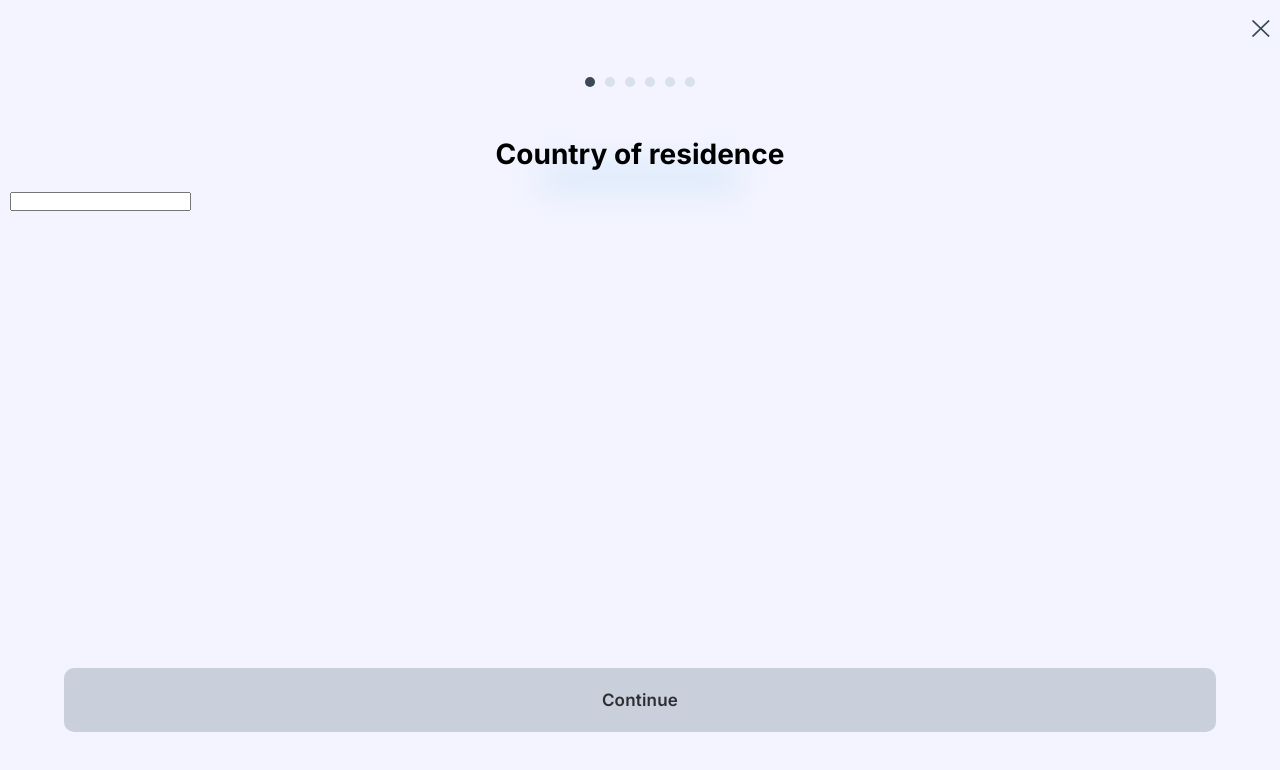
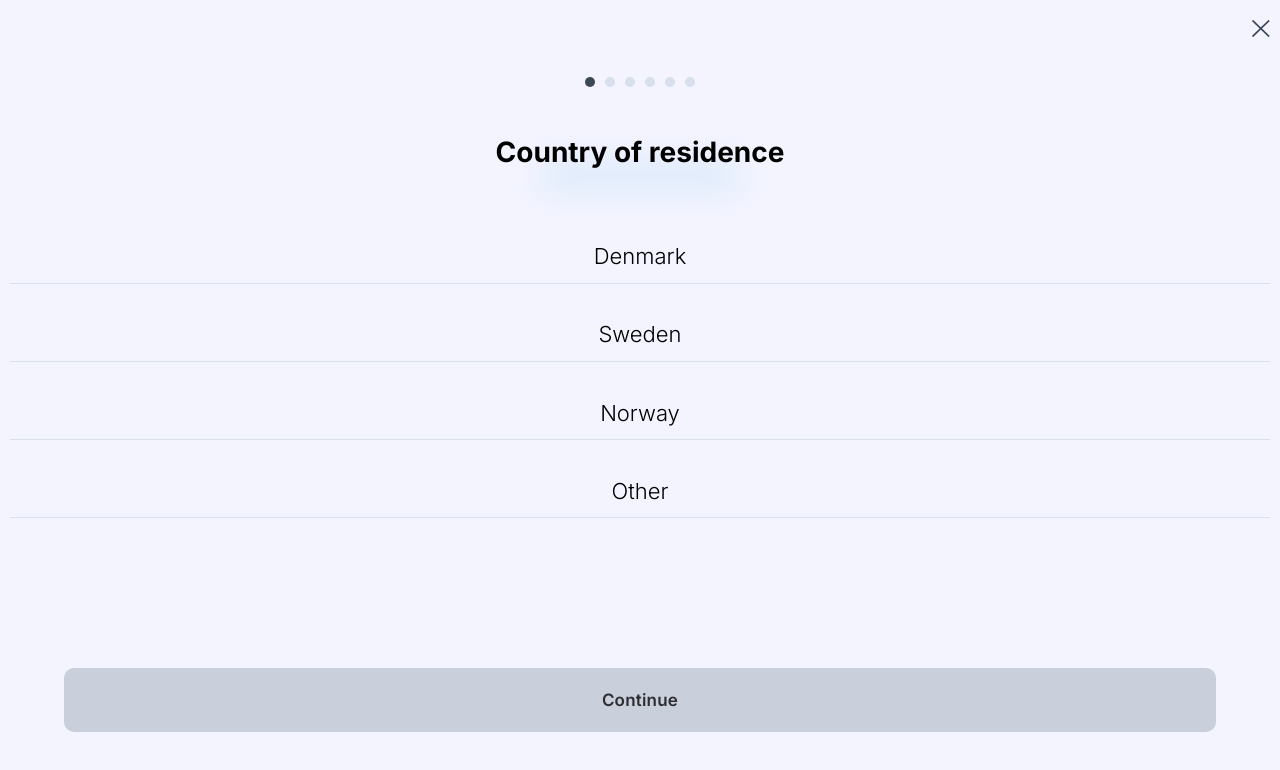
Before and after one commit to Di-Pri/impact-invest, a React (Create React App) app: page /register in a window 1280 px wide. Shown: the top 770 px of the page. Built offline with nearby package versions, Linux system fonts and the light colour scheme; no server answers; a web font is replaced by a local one.

Commit message:
Styled country of residence component

```diff
--- a/src/components/CountryOfResidence.tsx
+++ b/src/components/CountryOfResidence.tsx
@@ -16,15 +16,52 @@ const CountryOfResidence: React.FC<CountryOfResidenceProps> = (props) => {
     } else {
       props.setButtonDisabled(true);
     }
+    if (props.userData.country === "Other") {
+      props.setButtonDisabled(true);
+    }
   }, [props]);
 
   return (
-    <div>
-      <input
-        type="text"
-        value={props.userData.country}
-        onChange={(e: ChangeEvent<HTMLInputElement>) => props.setUserData({ ...props.userData, country: e.target.value })}
-      />
+    <div className="country-of-residence">
+      <label>
+        Denmark
+        <span className={props.userData.country === "Denmark" ? "showCheckMark" : ""}></span>
+        <input
+          type="radio"
+          value="Denmark"
+          name="country"
+          onChange={(e: ChangeEvent<HTMLInputElement>) => props.setUserData({ ...props.userData, country: e.target.value })}
+        />
+      </label>
+      <label>
+        Sweden
+        <span className={props.userData.country === "Sweden" ? "showCheckMark" : ""}></span>
+        <input
+          type="radio"
+          value="Sweden"
+          name="country"
+          onChange={(e: ChangeEvent<HTMLInputElement>) => props.setUserData({ ...props.userData, country: e.target.value })}
+        />
+      </label>
+      <label>
+        Norway
+        <span className={props.userData.country === "Norway" ? "showCheckMark" : ""}></span>
+        <input
+          type="radio"
+          value="Norway"
+          name="country"
+          onChange={(e: ChangeEvent<HTMLInputElement>) => props.setUserData({ ...props.userData, country: e.target.value })}
+        />
+      </label>
+      <label>
+        Other
+        <input
+          type="radio"
+          value="Other"
+          name="country"
+          onChange={(e: ChangeEvent<HTMLInputElement>) => props.setUserData({ ...props.userData, country: e.target.value })}
+        />
+      </label>
     </div>
   );
 };
--- a/src/components/ProgressBar.tsx
+++ b/src/components/ProgressBar.tsx
@@ -6,7 +6,7 @@ export interface ProgressBarProps {
 
 const ProgressBar: React.FC<ProgressBarProps> = (props) => {
   return (
-    <section className="register-steps">
+    <section className="progress-bar">
       <div className={props.numberOfDots > 0 ? "dark" : "light"}></div>
       <div className={props.numberOfDots > 1 ? "dark" : "light"}></div>
       <div className={props.numberOfDots > 2 ? "dark" : "light"}></div>
--- a/src/components/TopNavigation.tsx
+++ b/src/components/TopNavigation.tsx
@@ -11,7 +11,6 @@ export interface TopNavigationProps {
 
 const TopNavigation: React.FC<TopNavigationProps> = (props) => {
   const navigate = useNavigate();
-  console.log("props.sendToPafe", props.sendToPage);
   return (
     <div className="top-navigation">
       <section>
--- a/src/pages/Register.tsx
+++ b/src/pages/Register.tsx
@@ -128,7 +128,6 @@ const RegisterPage: React.FC<RegisterProps> = (props) => {
           onClick={() => {
             if (step === formHeaders.length - 1) {
               register();
-              console.log("Submitted");
             } else {
               setStep((currentStep) => currentStep + 1);
             }
--- a/src/sass/components/_inputText.scss
+++ b/src/sass/components/_inputFields.scss
@@ -121,17 +121,17 @@
     border: 1.5px solid b.$line-color;
   }
 
-  .checkmark:after {
+  .checkmark::after {
     content: "";
     position: absolute;
     display: none;
   }
 
-  .container input:checked ~ .checkmark:after {
+  .container input:checked ~ .checkmark::after {
     display: block;
   }
 
-  .container .checkmark:after {
+  .container .checkmark::after {
     left: 5px;
     top: 1.1px;
     width: 5px;
@@ -151,3 +151,44 @@
     }
   }
 }
+
+// Country of residence radio inputs
+.country-of-residence {
+  display: flex;
+  flex-direction: column;
+  justify-content: center;
+  margin-top: 2.2vh;
+  label {
+    width: 100%;
+    text-align: center;
+    border-bottom: 1.5px solid b.$line-color;
+    padding-bottom: 1.7vh;
+    padding-top: 4.7vh;
+    font-size: 22px;
+    font-weight: 300;
+    position: relative;
+
+    input {
+      width: 0;
+      height: 0;
+    }
+
+    span.showCheckMark {
+      position: absolute;
+      margin-left: 25px;
+      margin-top: 3px;
+    }
+
+    span.showCheckMark::before {
+      content: "";
+      position: absolute;
+      width: 8px;
+      height: 16px;
+      border: 1px solid black;
+      border-width: 0 1.5px 1.5px 0;
+      -webkit-transform: rotate(45deg);
+      -ms-transform: rotate(45deg);
+      transform: rotate(45deg);
+    }
+  }
+}
--- a/src/sass/components/_registerSteps.scss
+++ b/src/sass/components/_progressBar.scss
@@ -1,11 +1,10 @@
 @use "../base" as b;
 
-.register-steps {
+.progress-bar {
   display: flex;
   justify-content: center;
   gap: 10px;
   margin-top: 40px;
-  margin-bottom: 50px;
 
   div {
     height: 10px;
--- a/src/sass/components/index.scss
+++ b/src/sass/components/index.scss
@@ -2,6 +2,6 @@
 @forward "successMessage";
 @forward "mainLogo";
 @forward "buttons";
-@forward "inputText";
+@forward "inputFields";
 @forward "topNavigation";
-@forward "registerSteps";
+@forward "progressBar";
--- a/src/sass/pages/_register.scss
+++ b/src/sass/pages/_register.scss
@@ -20,6 +20,7 @@
 
   .register-header {
     text-align: center;
+    margin-top: 6vh;
     h1 {
       font-size: 28px;
       font-weight: 700;
```
